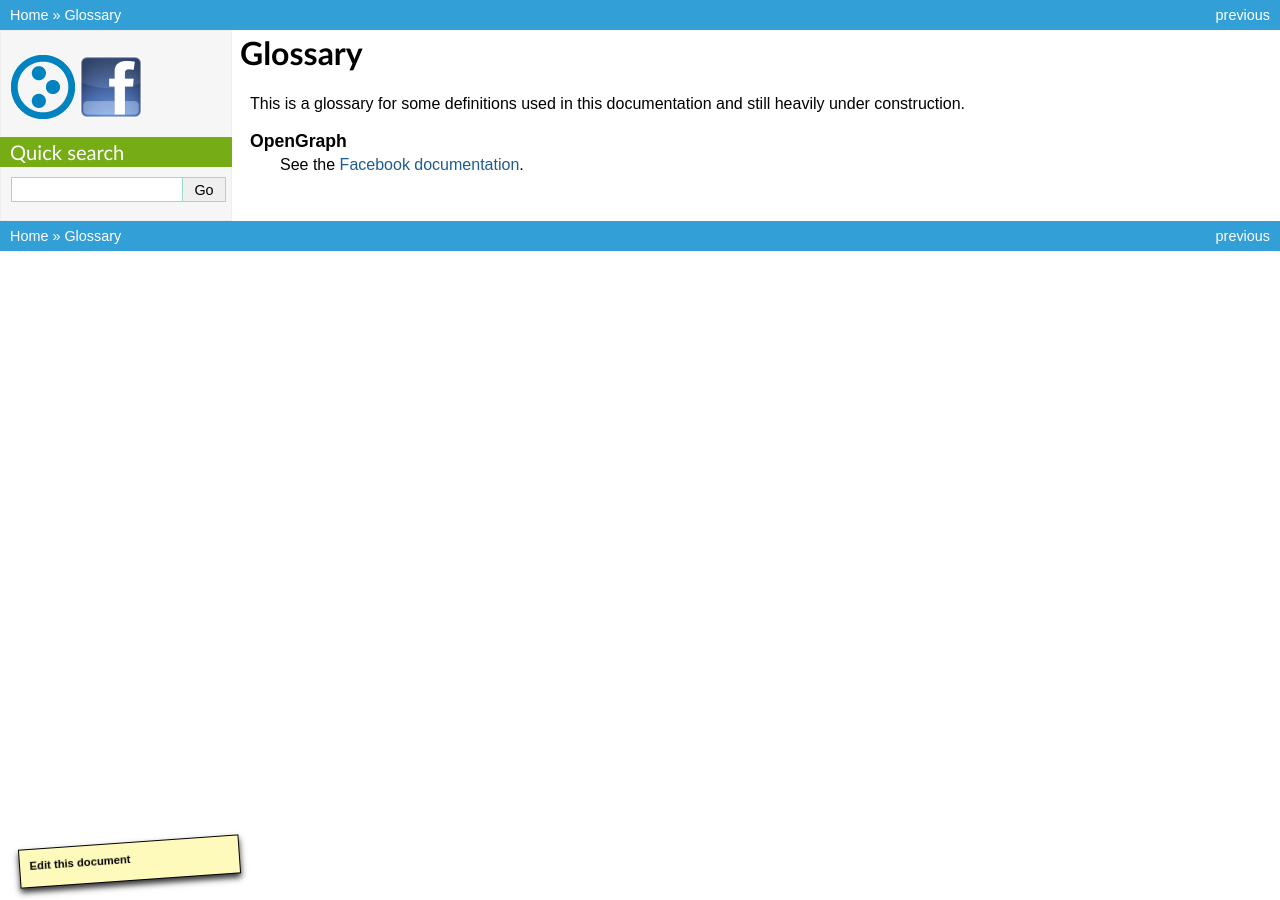
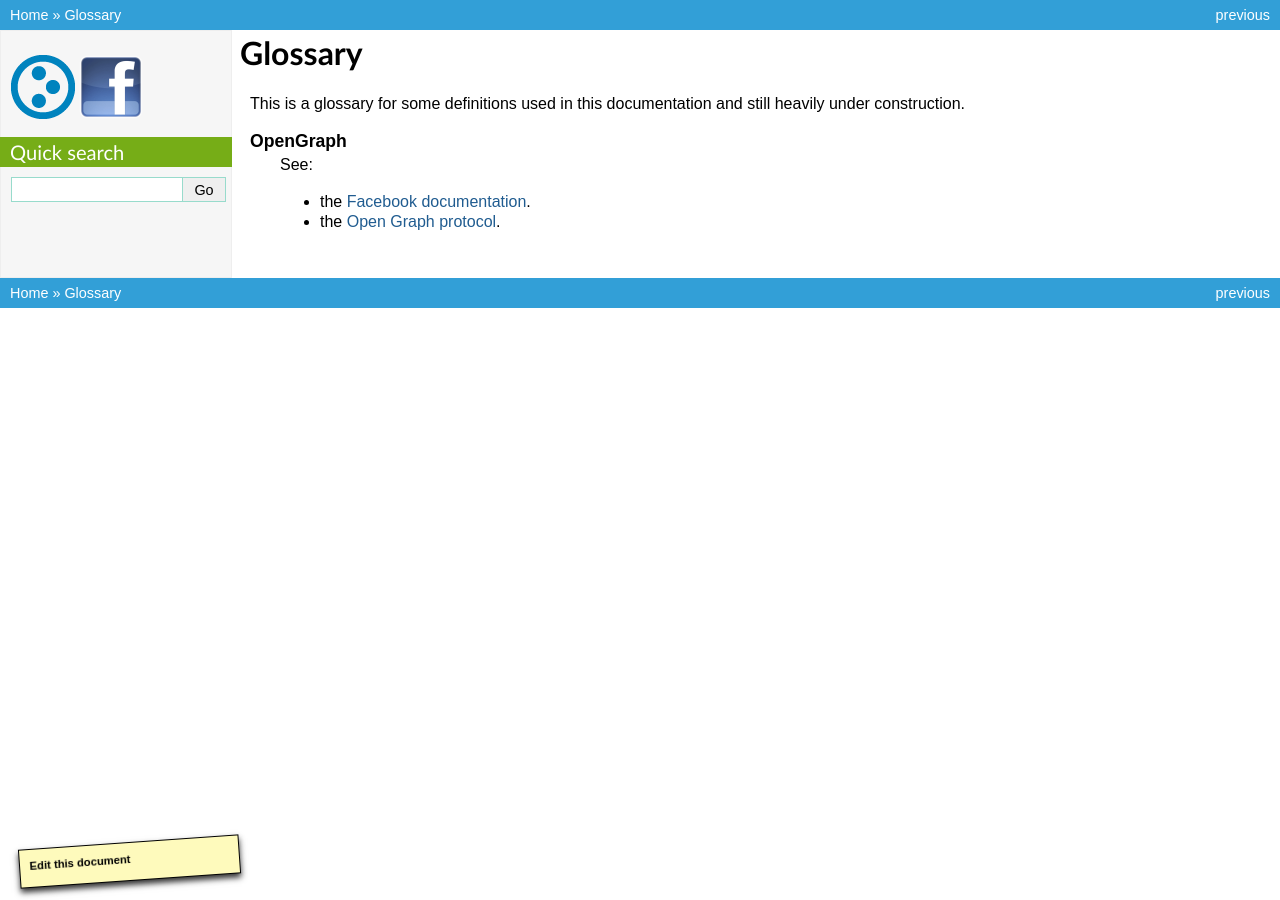
Before and after one commit to affinitic/collective.fb, a Sphinx documentation site: the page built from source/glossary.rst, in a window 1280 px wide. Built offline with Sphinx 7.4.7, drawn with Linux system fonts in a browser that asks for light colours.

Commit message:
yet another review

```diff
--- a/source/glossary.rst
+++ b/source/glossary.rst
@@ -8,4 +8,7 @@ still heavily under construction.
 .. glossary:: :sorted:
 
     OpenGraph
-        See the `Facebook documentation <https://developers.facebook.com/docs/opengraph/>`_.
+        See:
+
+        * the `Facebook documentation <https://developers.facebook.com/docs/opengraph/>`_.
+        * the `Open Graph protocol <http://ogp.me/>`_.
--- a/source/index.rst
+++ b/source/index.rst
@@ -6,16 +6,17 @@ This document is intended for Plone developers who want to:
 * let Plone contents be OpenGraph enabled
 * let Facebook user be authenticated in Plone
 
-
 `collective.fb <https://github.com/RedTurtle/collective.fb>`_ is a bundle that:
 
 a. includes the `collective.opengraph <https://github.com/RedTurtle/collective.opengraph>`_ package
 b. will include another PAS plugin package that will let users login using their Facebook account
 
-The collective.opengraph package will be a dependency for the PAS plugin.
+The collective.opengraph package will also be a dependency for the PAS plugin.
 
 The two sides
 -------------
+
+Of course, you have to proceed into two steps on two different platform.
 
 .. toctree::
    :maxdepth: 1
--- a/source/the-two-sides/facebook-side.rst
+++ b/source/the-two-sides/facebook-side.rst
@@ -6,7 +6,7 @@ How to configure Facebook
 
 The very first thing you have to do is to create a Facebook application.
 
-1. Open https://developers.facebook.com/app. Look at that 'Create new app' button. It's your friend.
+1. Open https://developers.facebook.com/app (if you are not registered yet, do it `here <https://developers.facebook.com>`_). Look at that 'Create new app' button. It's your friend.
 
 2. Fill the popover form that appears
 
--- a/source/the-two-sides/plone-side.rst
+++ b/source/the-two-sides/plone-side.rst
@@ -88,7 +88,7 @@ The final result is something like::
 	<meta property="fb:admins" content="1306804485" />
 	<meta property="fb:app_id" content="360891567328123" />
 
-
+and it'll appear in the HEAD of your HTML page.
 
 
 
```
